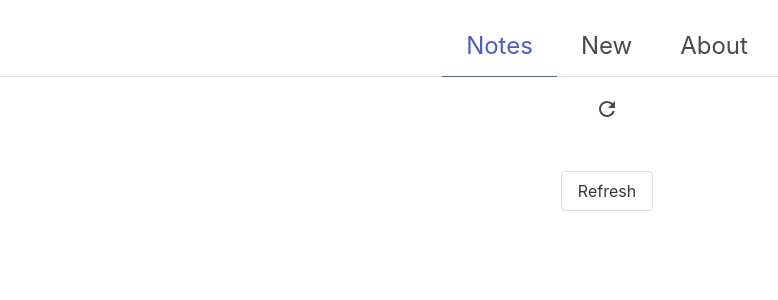
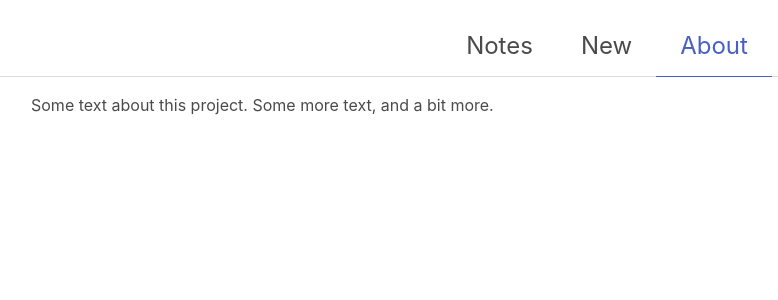
Before and after one commit to ElenaBadasen/tagged_notes, a React (Vite) app: page / in a window 1280 px wide. Both pictures are taken after a click on the link "About". Shown: the top 300 px of the page, without its empty margins (33-811 px from the left). Built offline with nearby package versions, Linux system fonts and the light colour scheme.

Commit message:
tabs working

```diff
--- a/package.json
+++ b/package.json
@@ -13,6 +13,7 @@
     "@mdi/js": "^7.2.96",
     "@mdi/react": "^1.6.1",
     "@tauri-apps/api": "^1.4.0",
+    "@types/node": "^18.8.0",
     "react": "^18.2.0",
     "react-dom": "^18.2.0"
   },
--- a/src/App.tsx
+++ b/src/App.tsx
@@ -29,6 +29,7 @@ class App extends Component<{}, AppState> {
     this.handleTagLeftClick = this.handleTagLeftClick.bind(this);
     this.handleTagRightClick = this.handleTagRightClick.bind(this);
     this.handleTagClick = this.handleTagClick.bind(this);
+    this.handleTabClick = this.handleTabClick.bind(this);
   }
 
   componentDidMount() {
@@ -107,17 +108,32 @@ class App extends Component<{}, AppState> {
     e.preventDefault();
   }
 
+  handleTabClick = (e: Event) => {
+    let target = e.currentTarget as Element;
+    let id = target.id;
+    target.classList.add("is-active");
+    ["notes", "new", "about"].forEach((elem) => {
+      if (id == elem + "-tab") {
+        document.getElementById(elem)?.classList.remove("is-hidden");
+      } else {
+        document.getElementById(elem)?.classList.add("is-hidden");
+        document.getElementById(elem + "-tab")?.classList.remove("is-active");
+      }
+    });
+  }
+
   render() {
       return (
         <div className="block">
           <div className="tabs is-centered is-large m-4">
             <ul>
-            <li className="is-active"><a>Notes</a></li>
-            <li><a>New</a></li>
-            <li><a>About</a></li>
+              <li id="notes-tab" className="is-active" onClick={this.handleTabClick}><a>Notes</a></li>
+              <li id="new-tab" onClick={this.handleTabClick}><a>New</a></li>
+              <li id="about-tab" onClick={this.handleTabClick}><a>About</a></li>
             </ul>
           </div>
 
+          <div id="notes" className="container">
             <div className="container has-text-centered">
               <div className="tags is-centered">
                 {this.state.all_tags.map((t) =>
@@ -155,6 +171,19 @@ class App extends Component<{}, AppState> {
               <button className="button" onClick={this.updateNotes}>Refresh</button>
             </div>
           </div>
+
+          <div id="new" className="container is-hidden">
+            <div className="container">
+              Here will be creating new note block.
+            </div>
+          </div>
+
+          <div id="about" className="container is-hidden">
+            <div className="container">
+              Some text about this project. Some more text, and a bit more.
+            </div>
+          </div>
+        </div>
       );
   }
 }
```
Also changed, not shown: 1 other file (tests, documents, lock files or other folders). Lines whose indentation alone changed are shown as unchanged.
